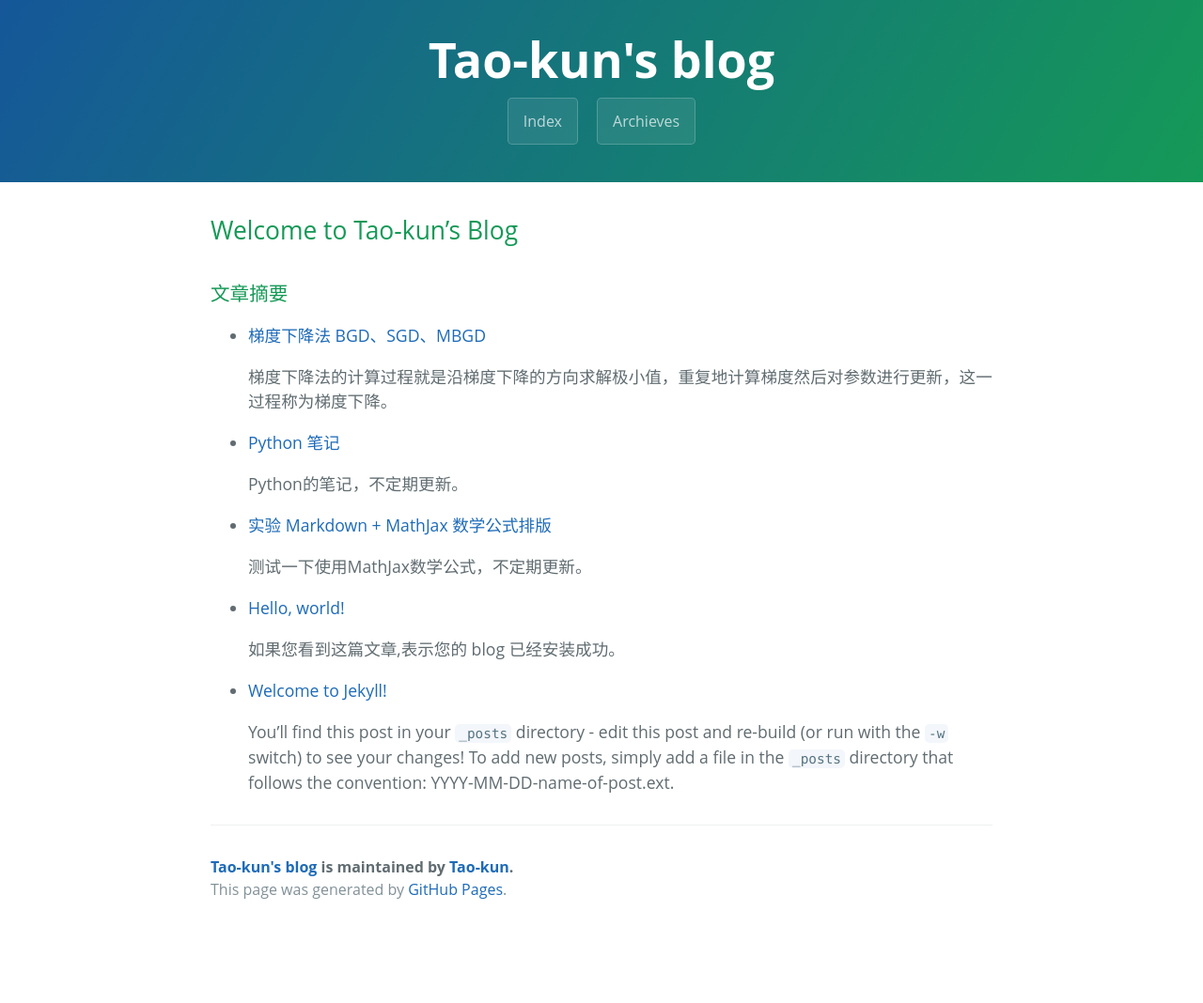
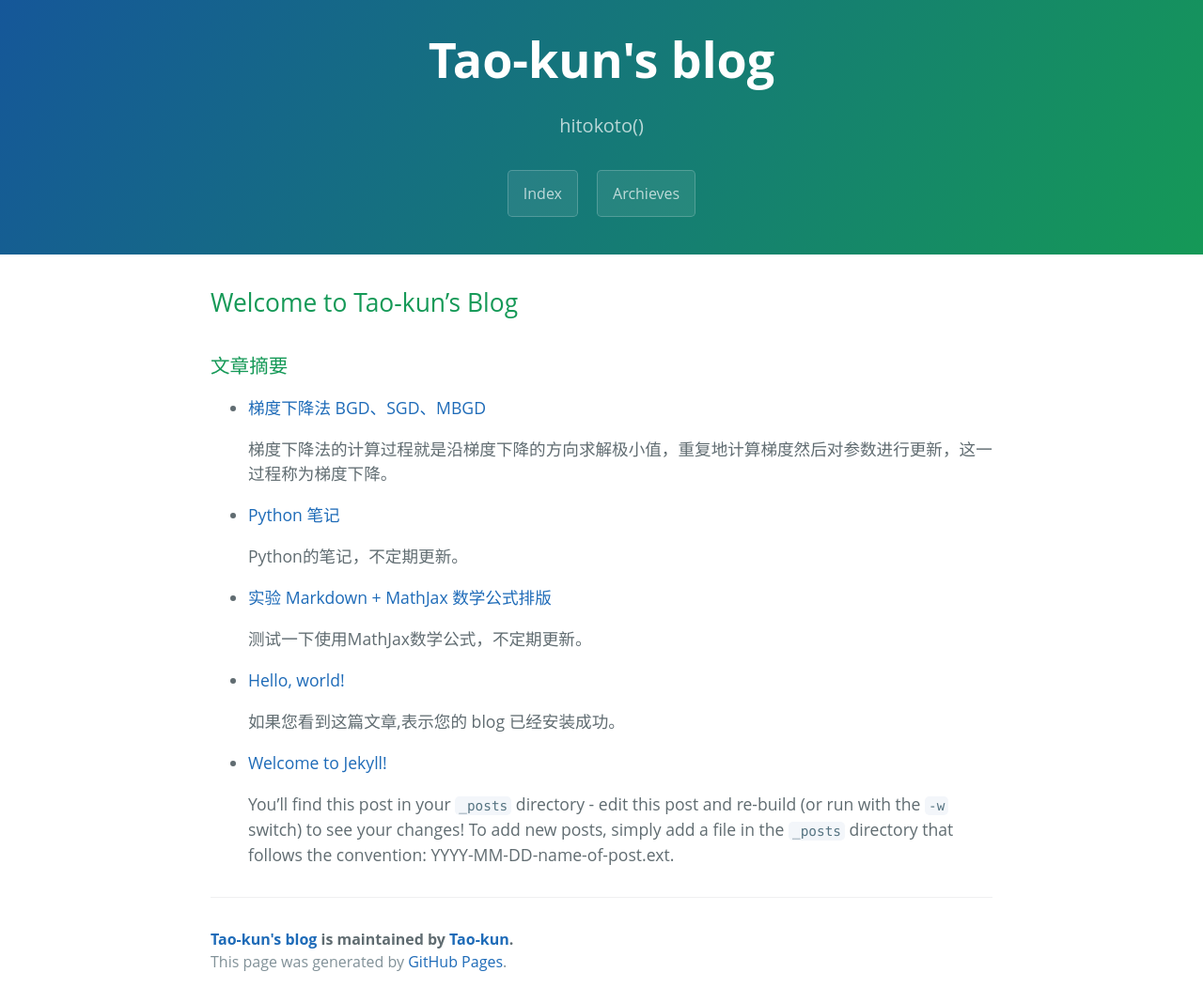
Before and after one commit to Tao-kun/Tao-kun.github.io, a Jekyll site: the page built from index.markdown, in a window 1280 px wide. Shown: the whole page at 94% size. Built offline with Jekyll 4.4.1, drawn with Linux system fonts in a browser that asks for light colours; some web fonts are replaced; before the commit the page ends 991 px from its top, so only the background shows below that.

Commit message:
fix hitokoto

```diff
--- a/_includes/page-footer.html
+++ b/_includes/page-footer.html
@@ -5,3 +5,4 @@
   <span class="site-footer-credits">This page was generated by <a href="https://pages.github.com">GitHub Pages</a>.</span>
 </footer>
 <script type="text/javascript" async src="https://cdnjs.cloudflare.com/ajax/libs/mathjax/2.7.0/MathJax.js?config=TeX-AMS-MML_HTMLorMML"></script>
+<script type="text/javascript" src="https://api.hitokoto.us:214/rand?encode=js&charset=utf-8"></script>
--- a/_includes/page-header.html
+++ b/_includes/page-header.html
@@ -1,6 +1,9 @@
 <section class="page-header">
   <h1 class="project-name">{{ site.title }}</h1>
   <!--<h2 class="project-tagline">{{ site.tagline }}</h2>-->
+  <div id="hitokoto">
+    <h2 class="project-tagline">hitokoto()</h2>
+  </div>
   <a href="/index" class="btn">Index</a>
   <a href="/archieves" class="btn">Archieves</a>
 <!--  <a href="/about" class="btn">About</a> -->
```
